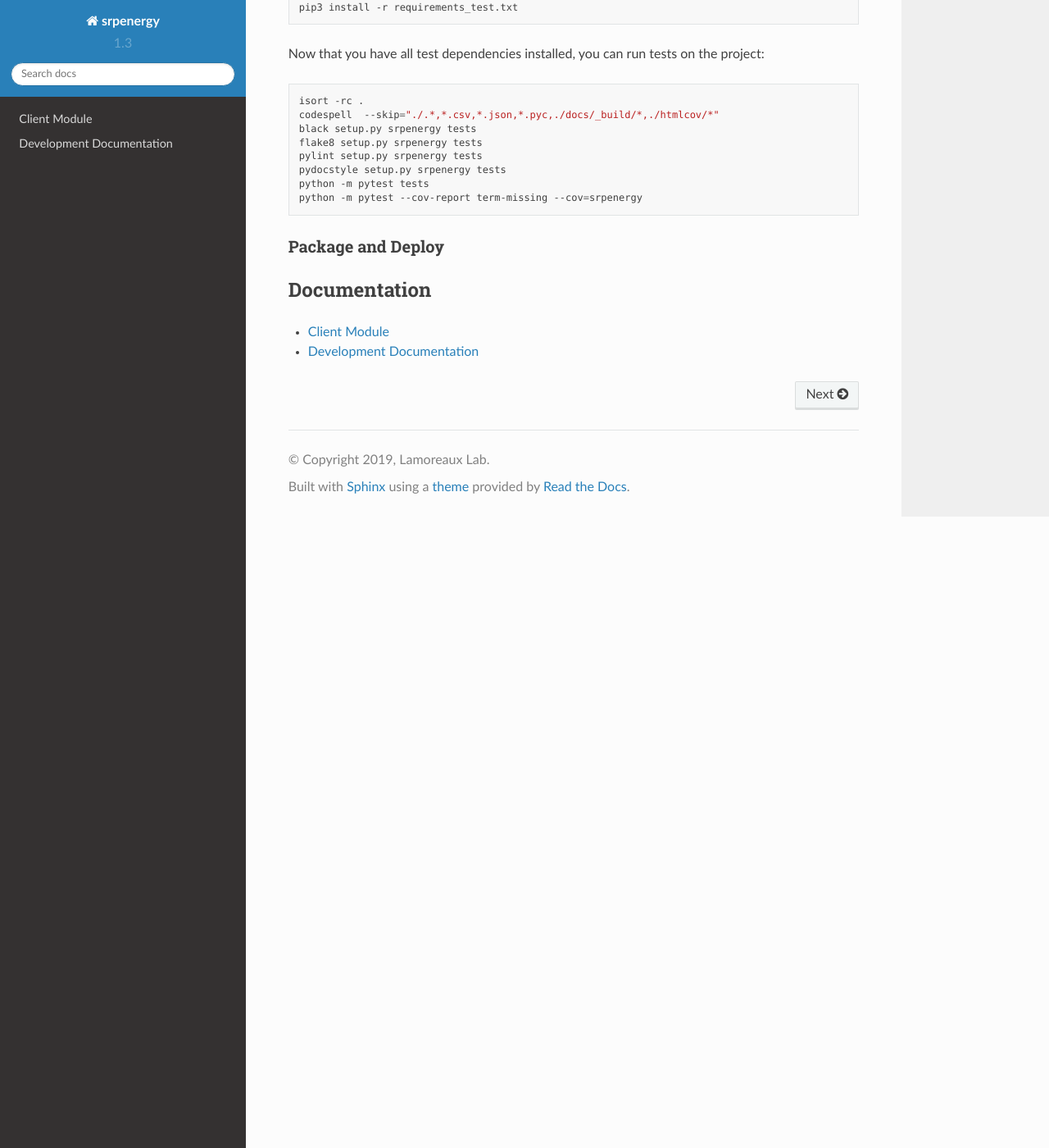
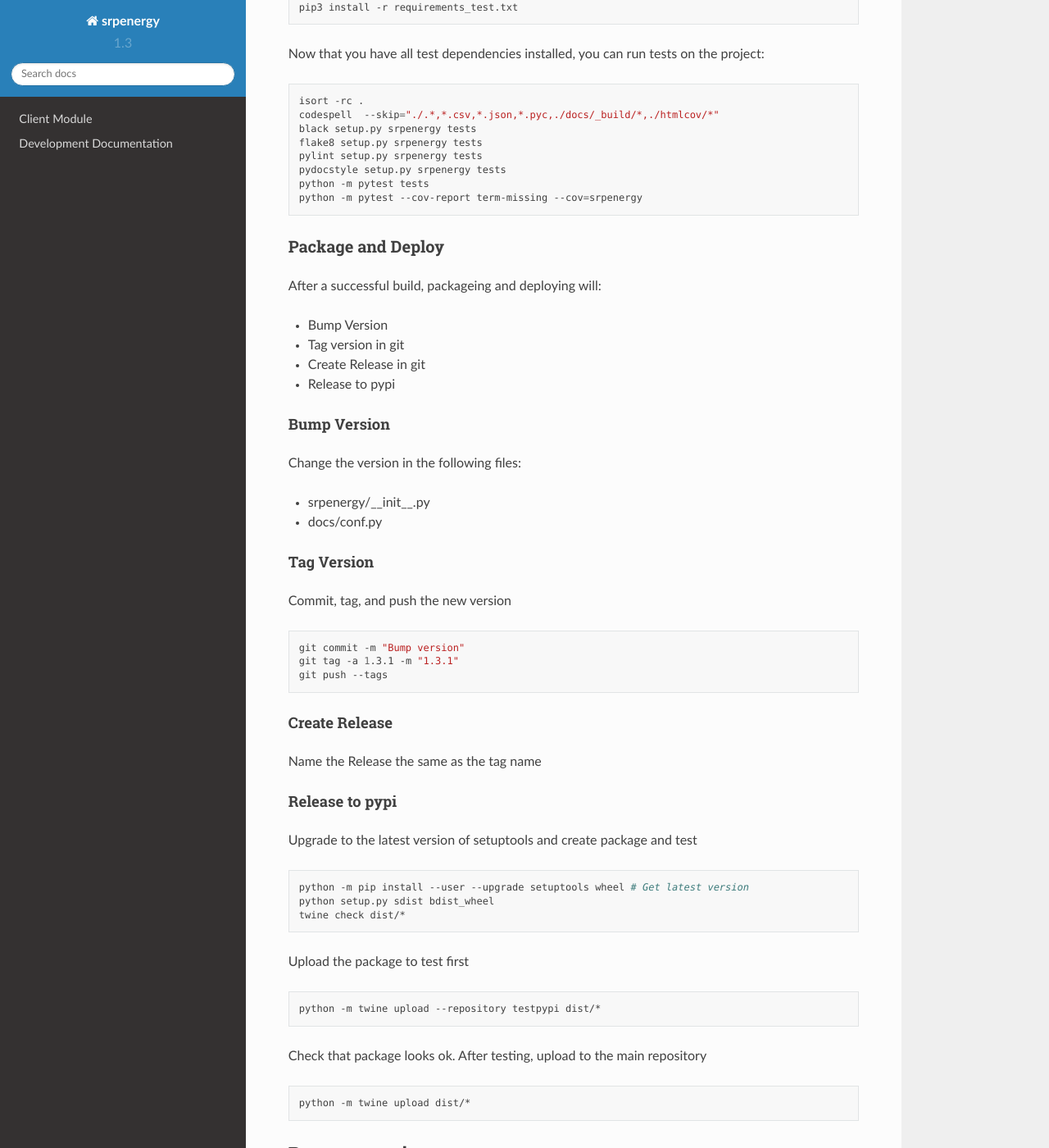
Before and after one commit to lamoreauxlab/srpenergy-api-client-python, a Sphinx documentation site: the page built from docs/index.rst, in a window 1280 px wide and 1400 px high, scrolled down 3234 px. Shown: the whole window at 82% size. Built offline with Sphinx 7.4.7 and the Read the Docs theme 2.0.0, drawn with Linux system fonts in a browser that asks for light colours.

Commit message:
Add deploy steps

```diff
--- a/README.rst
+++ b/README.rst
@@ -55,9 +55,8 @@ The data returned from the hourly url ``https://myaccount.srpnet.com/myaccountap
         "demandList":[]
     }
 
-.. note:: Time of use customers do not receive a ``totalKwh`` or ``totalCost`` from the api. These values are calculated from ``onPeakKwh``, ``offPeakKwh``, and the fomula defined by the SRP `TOU price plan sheet <https://srpnet.com/prices/pdfx/April2015/E-26.pdf>`_
-
-
+.. note::
+    Time of use customers do not receive a ``totalKwh`` or ``totalCost`` from the api. These values are calculated from ``onPeakKwh``, ``offPeakKwh``, and the fomula defined by the SRP `TOU price plan sheet <https://srpnet.com/prices/pdfx/April2015/E-26.pdf>`_
 
 Installing
 ==========
@@ -193,3 +192,57 @@ Now that you have all test dependencies installed, you can run tests on the proj
 
 Package and Deploy
 ------------------
+
+After a successful build, packageing and deploying will:
+
+- Bump Version
+- Tag version in git
+- Create Release in git
+- Release to pypi
+
+Bump Version
+^^^^^^^^^^^^
+
+Change the version in the following files:
+
+- srpenergy/__init__.py
+- docs/conf.py
+
+Tag Version
+^^^^^^^^^^^
+
+Commit, tag, and push the new version
+
+.. code-block:: bash
+
+    git commit -m "Bump version"
+    git tag -a 1.3.1 -m "1.3.1"
+    git push --tags
+
+Create Release
+^^^^^^^^^^^^^^
+
+Name the Release the same as the tag name
+
+Release to pypi
+^^^^^^^^^^^^^^^
+
+Upgrade to the latest version of setuptools and create package and test
+
+.. code-block:: bash
+
+    python -m pip install --user --upgrade setuptools wheel # Get latest version
+    python setup.py sdist bdist_wheel
+    twine check dist/*
+
+Upload the package to test first
+
+.. code-block:: bash
+
+    python -m twine upload --repository testpypi dist/*
+
+Check that package looks ok. After testing, upload to the main repository
+
+.. code-block:: bash
+
+    python -m twine upload dist/*
--- a/docs/conf.py
+++ b/docs/conf.py
@@ -15,7 +15,7 @@ author = "Brig Lamoreaux"
 # The short X.Y version
 version = "1.3"
 # The full version, including alpha/beta/rc tags
-release = "1.3.1"
+release = "1.3.2"
 # version = re.sub(r'(\d+\.\d+)\.\d+(.*)', r'\1\2', srpenergy.__version__)
 # version = re.sub(r'(\.dev\d+).*?$', r'\1', version)
 
--- a/setup.cfg
+++ b/setup.cfg
@@ -4,6 +4,7 @@ license_file = LICENSE
 platforms    = any
 description  = An unofficial Python module for interacting with Srp Energy data.
 long_description = file: README.rst
+long_description_content_type = text/x-rst
 keywords     = energy, API, wrapper, srp
 classifier   =
     Development Status :: 5 - Production/Stable
@@ -14,7 +15,7 @@ classifier   =
     Programming Language :: Python :: 3.6
     Programming Language :: Python :: 3.7
     Programming Language :: Python :: 3.8
-    Topic :: Energy Monitoring
+    Topic :: Utilities
 
 [tool:pytest]
 testpaths = tests
--- a/setup.py
+++ b/setup.py
@@ -35,7 +35,7 @@ PACKAGES = find_packages(exclude=["tests", "tests.*"])
 
 REQUIRES = ["requests>=2.22.0", "python-dateutil>=2.8.0"]
 
-MIN_PY_VERSION = "3.5"
+MIN_PY_VERSION = "3.6"
 
 setup(
     name=PROJECT_PACKAGE_NAME,
--- a/srpenergy/__init__.py
+++ b/srpenergy/__init__.py
@@ -1,2 +1,2 @@
 """Init file for Srp Energy."""
-__version__ = "1.3.1"
+__version__ = "1.3.2"
```
